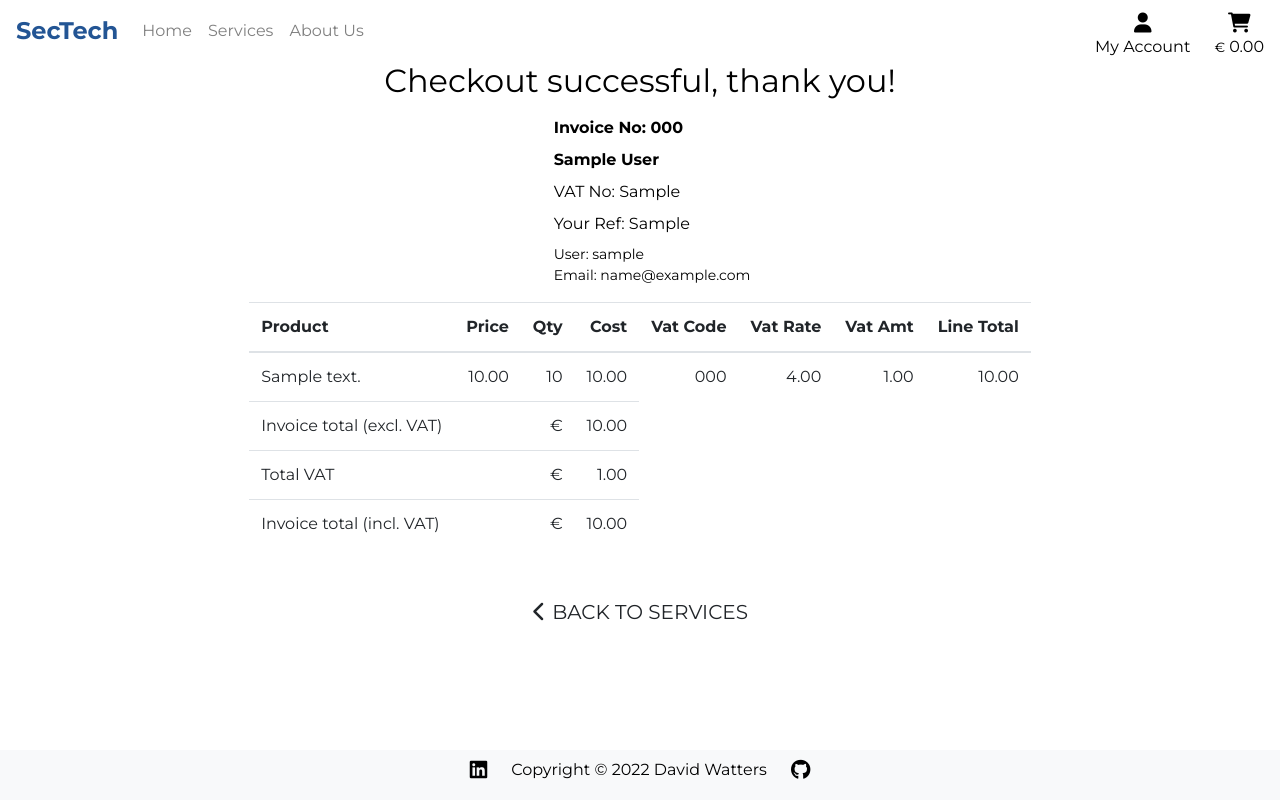
After one commit to davewatters/sectech-ci-pp5, a Django app: page /checkout/success/1 in a window 1280 px wide. The commit adds this page. Run offline with Django 3.2, Linux system fonts and the light colour scheme; a user stored in the database is signed in; tables that the repository leaves empty hold one stand-in row (values such as "Sample post"); parts of the project's set-up code (start-up, migrations or seed data) failed here and were passed over; some libraries are stand-ins or nearby versions; some web fonts are replaced.

Commit message:
add save chekcout; invoice, cust products. Closes #19

```diff
--- a/checkout/forms.py
+++ b/checkout/forms.py
@@ -13,8 +13,8 @@ class InvoiceForm(forms.ModelForm):
 
     def __init__(self, *args, **kwargs):
         """
-        Set the placeholder & emove auto-generated label
+        Set the placeholder & remove auto-generated label
         """
         super().__init__(*args, **kwargs)
         self.fields['cust_ref'].widget.attrs['placeholder'] = 'Your Ref'
-        self.fields['cust_ref'].label = ""
+        self.fields['cust_ref'].label = "Optional reference"
--- a/checkout/models.py
+++ b/checkout/models.py
@@ -69,8 +69,6 @@ class Inv_lineitem(models.Model):
     qty = models.IntegerField(default=0)
     net_cost = models.DecimalField(max_digits=8, decimal_places=2,
                                    default=0.0)
-    # vat_code = models.ForeignKey(Vat_rate, on_delete=models.PROTECT,
-    #                             related_name='inv_items')
     vat_code = models.CharField(max_length=2, editable=False)
     vat_rate = models.DecimalField(max_digits=4, decimal_places=2, default=0.0)
     vat_amt = models.DecimalField(max_digits=8, decimal_places=2,
@@ -84,7 +82,7 @@ class Inv_lineitem(models.Model):
         Calculate the line net total and vat based on the product's default
         """
         prod_vat = Vat_rate.objects.filter(id=self.product.def_vat_rate.id)
-        self.vat_code = prod_vat[0].id
+        self.vat_code = prod_vat[0].code
         self.vat_rate = prod_vat[0].rate
         self.price = self.product.sell_price
         self.net_cost = self.price * self.qty
--- /dev/null
+++ b/checkout/templates/checkout/checkout_success.html
@@ -0,0 +1,90 @@
+{% extends "base.html" %}
+
+{% block title %}Checkout{% endblock %}
+
+{% block banner %}
+<div class="row">
+  <div class="col">
+    <div class="">
+      <h2 class="text-center">Checkout successful, thank you!</h2>
+    </div>
+	</div>
+</div>
+{% endblock banner %}
+
+{% block content %}
+<div class="container d-flex flex-column justify-content-center align-items-center">
+
+	<div class="row">
+    <div class="col">
+      <div class="row pl-4 pb-2"><strong>Invoice No: {{invoice.number}}</strong></div>
+      <div class="row pl-4 pb-2"><strong>{{customer.name}}</strong></div>
+      <div class="row pl-4 pb-2">VAT No: {{customer.vat_no}}</div>
+      <div class="row pl-4 pb-2">Your Ref: {{invoice.cust_ref}}</div>
+      <div class="row small pl-4">User: {{user.username}}</div>
+      <div class="row small pl-4 pb-2">Email: {{user.email}}</div>
+    </div>
+  </div>
+
+  <div class="row pt-2">
+    <div class="table d-flex justify-content-center">
+      <table>
+        <thead>
+          <tr>
+            <th colspan="2">Product</th>
+            <th class="text-right">Price</th>
+            <th class="text-right">Qty</th>
+            <th class="text-right">Cost</th>
+            <th class="text-right">Vat Code</th>
+            <th class="text-right">Vat Rate</th>
+            <th class="text-right">Vat Amt</th>
+            <th class="text-right">Line Total</th>
+          </tr>
+        </thead>
+        <tbody>
+          {% for item in invoice.lineitems.all %}
+          <tr>
+            <td colspan="2">{{ item.product.desc }}</td>
+            <td class="text-right">{{ item.price }}</td>
+            <td class="text-right">{{ item.qty }}</td>
+            <td class="text-right">{{ item.net_cost }}</td>
+            <td class="text-right">{{ item.vat_code }}</td>
+            <td class="text-right">{{ item.vat_rate }}</td>
+            <td class="text-right">{{ item.vat_amt }}</td>
+            <td class="text-right">{{ item.total_cost |floatformat:"2g" }}</td>
+          </tr>
+          {% endfor %}
+          <tr>
+            <td colspan="2">Invoice total (excl. VAT)</td>
+            <td colspan="2" class="text-right">&euro;</td>
+            <td class="text-right">{{ invoice.total_cost |floatformat:"2g" }}</td>
+          </tr>
+          <tr>
+            <td colspan="2">Total VAT</td>
+            <td colspan="2" class="text-right">&euro;</td>
+            <td class="text-right">{{ invoice.vat_amt |floatformat:"2g" }}</td>
+          </tr>
+          <tr>
+            <td colspan="2">Invoice total (incl. VAT)</td>
+            <td colspan="2" class="text-right">&euro;</td>
+            <td class="text-right">{{ invoice.grand_total |floatformat:"2g" }}</td>
+          </tr>
+        </tbody>
+      </table>
+    </div>
+  </div>
+
+</div><!-- /outer -->
+
+
+<!-- back btn -->
+<div class="row pt-4 text-center">
+  <div class="col">
+    <a href="{% url 'product-list' %}" class="btn btn-lg">
+      <span class="icon"><i class="fas fa-chevron-left"></i></span>
+      <span class="text-uppercase">Back to Services</span>
+    </a>
+  </div>
+</div>
+
+{% endblock content %}
--- a/checkout/urls.py
+++ b/checkout/urls.py
@@ -3,4 +3,5 @@ from . import views
 
 urlpatterns = [
     path('', views.checkout, name='checkout'),
+    path('success/<invoice_id>', views.checkout_success, name='checkout-success'),
 ]
--- a/checkout/views.py
+++ b/checkout/views.py
@@ -1,16 +1,15 @@
-from audioop import reverse
-from django.shortcuts import render, redirect, get_object_or_404
+from typing_extensions import Self
 from django.contrib import messages
 from django.contrib.auth.decorators import login_required
+from django.shortcuts import render, redirect, get_object_or_404
+from django.urls import reverse
 
-from checkout.models import Invoice
+from checkout.models import Invoice, Inv_lineitem
+from customers.models import Customer, Customer_product
+from products.models import Product, Vat_rate
+from shopping_cart.contexts import cart_contents
 
 from .forms import InvoiceForm
-
-from customers.models import Customer
-from customers.forms import CustomerForm
-from shopping_cart.contexts import cart_contents
-
 
 @login_required
 def checkout(request):
@@ -24,33 +23,77 @@ def checkout(request):
 
         form_data = {
             'cust_ref': request.POST['cust_ref'],
-            'vat_no': request.POST['customer.vat_no'],
         }
 
         inv_form = InvoiceForm(form_data)
         if inv_form.is_valid():
             invoice = inv_form.save(commit=False)
-            # get stripe pid here
+            invoice.customer = customer
+            # process payment, get stripe pid
             # save to payment_id
             invoice.save()
-            # iterate through the cart items
-            # add each to inv_lineitem
-            # inv_lineitem.save()
-            return redirect(reverse('customer-detail', args=[customer.id]))
+            # iterate through the cart items, add to inv_lineitem
+            for item_id, qty in cart.items():
+                product = get_object_or_404(Product, pk=item_id)
+                vat_rate = Vat_rate.objects.get(id=product.def_vat_rate.id)
+                line_amt = qty * product.sell_price
+                line_vat = line_amt * (vat_rate.rate/100)
+                total_line = line_amt + line_vat
+                inv_line_item = Inv_lineitem(
+                    invoice=invoice,
+                    product=product,
+                    price=product.sell_price,
+                    qty=qty,
+                    net_cost=line_amt,
+                    vat_code=vat_rate.code,
+                    vat_rate=vat_rate.rate,
+                    vat_amt=line_vat,
+                    total_cost=total_line,
+                )
+                inv_line_item.save()
+                # lastly, add subscription products to the cust product table
+                if product.recurring_bill != 'Z':
+                    cust_prod = Customer_product(
+                        customer=customer,
+                        product=product,
+                        qty=qty,
+                        bill_freq=product.recurring_bill,
+                        next_bill_date=Customer_product._calc_next_bill_date(
+                                                        product.recurring_bill)
+                    )
+                    cust_prod.save()
+
+            #  Success! Clear the cart
+            del request.session['cart']
+            return redirect(reverse('checkout-success', args=[invoice.id]))
     else:
         if not cart:
             messages.error(request, "Your shopping cart is empty.")
             return redirect('product-list')
-
-        form_data = {
-            # 'vat_no': customer.vat_no,
-        }
-        inv_form = InvoiceForm(form_data)
-
+        inv_form = InvoiceForm()
 
     context = {
         'customer': customer,
         'form': inv_form,
     }
+    return render(request, 'checkout/checkout.html', context)
 
-    return render(request, 'checkout/checkout.html', context )
+
+@login_required
+def checkout_success(request, invoice_id):
+    '''
+    View that renders the checkout success page. Shows the invoice
+    details and the payment reference.
+    '''
+    invoice = get_object_or_404(Invoice, id=invoice_id)
+    customer = get_object_or_404(Customer, user=request.user.id)
+
+    messages.warning(request, f'Order successfully Processed. \
+        Your invoice number is {invoice.number}. A confirmation \
+        email will be sent to {request.user.email}.')
+
+    context = {
+        'invoice': invoice,
+        'customer': customer,
+    }
+    return render(request, 'checkout/checkout_success.html', context)
--- a/customers/forms.py
+++ b/customers/forms.py
@@ -34,5 +34,6 @@ class CustomerForm(forms.ModelForm):
                 else:
                     placeholder = placeholders[field]
                 self.fields[field].widget.attrs['placeholder'] = placeholder
+                self.fields[field].widget.attrs['aria-label'] = placeholder
             self.fields[field].error_messages = {'required': ''}
             self.fields[field].label = False
--- a/customers/templates/customers/customer_form.html
+++ b/customers/templates/customers/customer_form.html
@@ -10,7 +10,7 @@
 		<div class="col-md-8">
 			<h2>Customer Account</h2>
 			<div class="row small pl-4">User: {{user.username}}</div>
-			<div class="row small pl-4 pb-2">{{user.email}}</div>
+			<div class="row small pl-4 pb-2">Email: {{user.email}}</div>
 			<form method="POST">
 				{% csrf_token %}
 				{{ form|crispy }}
--- a/shopping_cart/templates/shopping_cart/cart.html
+++ b/shopping_cart/templates/shopping_cart/cart.html
@@ -72,7 +72,7 @@
 	<div class="col">
 		<a href="{% url 'product-list' %}" class="btn btn-lg">
 			<span class="icon"><i class="fas fa-chevron-left"></i></span>
-			<span class="text-uppercase">View All Services</span>
+			<span class="text-uppercase">Keep Shopping</span>
 		</a>
 	</div>
 </div>
```
Also changed, not shown: checkout/templates/checkout/checkout.html (+9 -13 lines), customers/models.py (+37 -5 lines), customers/templates/customers/customer_detail.html (+33 -5 lines), customers/views.py (+5 -3 lines), products/templates/products/product_detail.html (+5 -5 lines), shopping_cart/views.py (+4 -6 lines).
